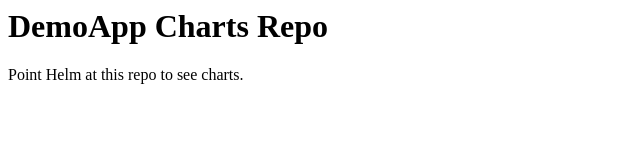
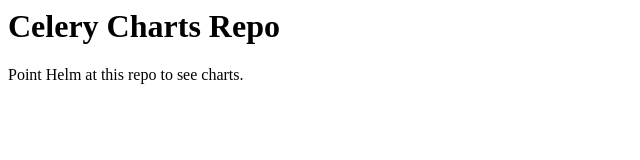
Before and after one commit to psl-nutanix/celery, a plain HTML site: page index.html in a window 1280 px wide. Shown: the whole page, without its empty margins (0-640 px from the left). Drawn offline with Linux system fonts and the light colour scheme.

```diff
--- a/index.html
+++ b/index.html
@@ -3,7 +3,7 @@
    		 <title>Chart repo</title>
   		</head>
   		<body>
-  	 	 <h1>DemoApp Charts Repo</h1>
+  	 	 <h1>Celery Charts Repo</h1>
     		<p>Point Helm at this repo to see charts.</p>
  	 	</body>
 </html>
```
Also changed, not shown: 2 other files.
